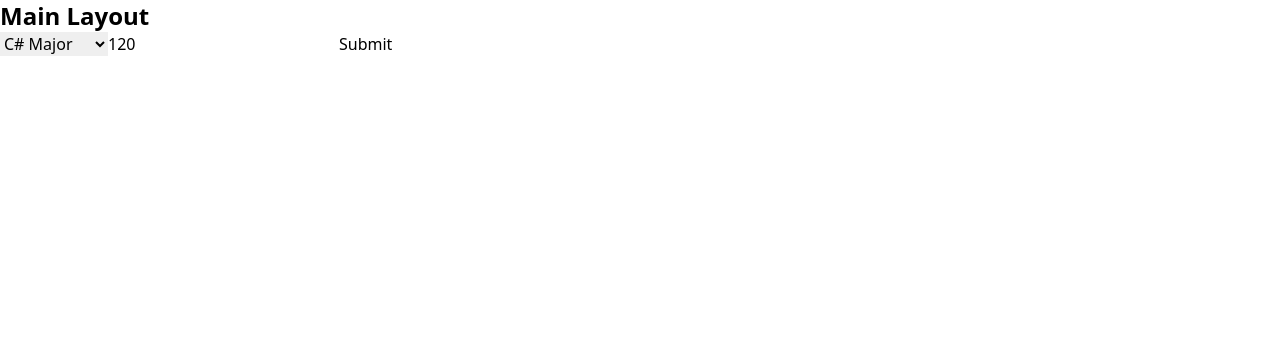
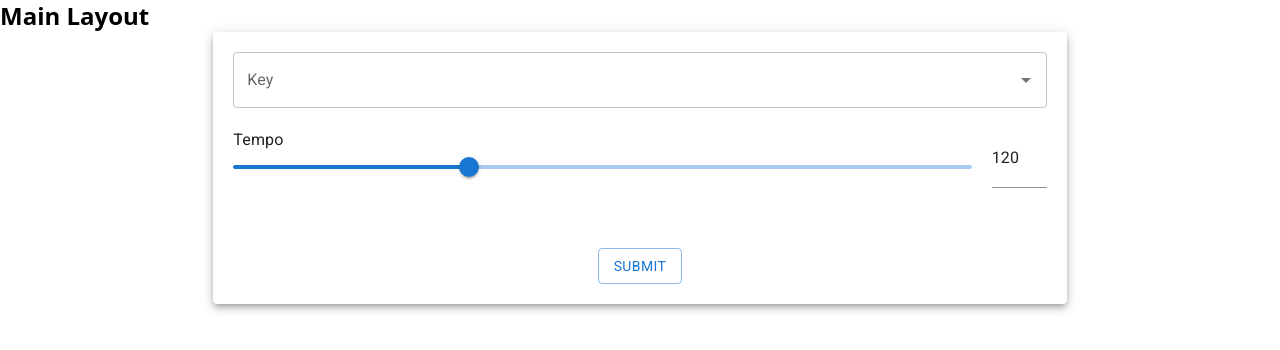
Before and after one commit to brimalval/wavenet-flask-react, a React (Create React App) app in the folder frontend/: page / in a window 1280 px wide. Shown: the top 350 px of the page. Built offline with nearby package versions, Linux system fonts and the light colour scheme.

Commit message:
Added Material UI & related dependencies

```diff
--- a/frontend/package.json
+++ b/frontend/package.json
@@ -5,6 +5,11 @@
   "homepage": "/",
   "proxy": "http://localhost:5000",
   "dependencies": {
+    "@emotion/react": "^11.9.0",
+    "@emotion/styled": "^11.8.1",
+    "@fontsource/roboto": "^4.5.5",
+    "@mui/icons-material": "^5.6.0",
+    "@mui/material": "^5.6.0",
     "@testing-library/jest-dom": "^5.16.4",
     "@testing-library/react": "^12.1.4",
     "@testing-library/user-event": "^13.5.0",
--- /dev/null
+++ b/frontend/src/components/ParameterForm.tsx
@@ -0,0 +1,132 @@
+import { Form, Formik } from "formik";
+import * as Yup from "yup";
+import { postParams } from "../utils/api";
+import { Key, Note, Scale } from "../utils/types/Key";
+import ParamsRequest from "../utils/types/ParamsRequest";
+import {
+  Autocomplete,
+  Button,
+  FormHelperText,
+  Input,
+  Slider,
+  TextField,
+  Typography,
+} from "@mui/material";
+
+function ParameterForm() {
+  const MIN_TEMPO = 45;
+  const MAX_TEMPO = 280;
+  const initialValues: ParamsRequest = {
+    key: "C#maj",
+    tempo: 120,
+  };
+  // TODO : Make validation schema match ParamRequest
+  // with ObjectSchema<ParamRequest>
+  const validationSchema = Yup.object({
+    key: Yup.string().required("Key is required"),
+    tempo: Yup.number()
+      .required("Tempo is required")
+      .min(MIN_TEMPO)
+      .max(MAX_TEMPO),
+    fart: Yup.boolean(),
+  });
+  type KeyOption = {
+    label: string;
+    value: Key;
+    scale: string;
+    scaleString: Scale;
+  };
+  const keyOptions: KeyOption[] = [];
+  Object.entries(Scale).forEach(([scale, scaleString]) =>
+    Object.values(Note).forEach((note) =>
+      keyOptions.push({
+        label: `${note} ${scale}`,
+        value: `${note}${scaleString}`,
+        scale: `${scale} Scale`,
+        scaleString: scaleString,
+      })
+    )
+  );
+
+  return (
+    <Formik
+      initialValues={initialValues}
+      validationSchema={validationSchema}
+      onSubmit={async (values, { setSubmitting }) => {
+        const resp = await postParams(values);
+        console.log(resp);
+        alert(
+          `You posted: ${JSON.stringify(values)}\n You got: ${JSON.stringify(
+            resp
+          )}`
+        );
+        setSubmitting(false);
+      }}
+    >
+      {({
+        values,
+        handleChange,
+        handleBlur,
+        isSubmitting,
+        setFieldValue,
+        errors,
+      }) => (
+        <Form className="flex flex-col space-y-5 justify-center">
+          <Autocomplete
+            options={keyOptions.sort((a, b) => a.scale.localeCompare(b.scale))}
+            onChange={(event, value) => {
+              setFieldValue("key", value?.value);
+            }}
+            groupBy={(option) => (option as KeyOption).scale}
+            getOptionLabel={(option) => (option as KeyOption).label}
+            renderInput={(params) => (
+              <TextField
+                {...params}
+                name="key"
+                label="Key"
+                error={!!errors.key}
+                helperText={errors.key}
+                variant="outlined"
+              />
+            )}
+          />
+
+          <div className="flex space-x-5">
+            <div className="grow">
+              <Typography>Tempo</Typography>
+              <Slider
+                value={values.tempo}
+                valueLabelDisplay="auto"
+                name="tempo"
+                onBlur={handleBlur}
+                onChange={handleChange}
+                min={MIN_TEMPO}
+                max={MAX_TEMPO}
+              />
+            </div>
+            <Input
+              value={values.tempo}
+              name="tempo"
+              onBlur={handleBlur}
+              onChange={handleChange}
+              error={!!errors.tempo}
+              inputProps={{
+                min: MIN_TEMPO,
+                max: MAX_TEMPO,
+                type: "number",
+              }}
+            />
+          </div>
+          <FormHelperText error>{errors.tempo ?? " "}</FormHelperText>
+          <div className="flex justify-center">
+            <Button variant="outlined" type="submit" disabled={isSubmitting}>
+              Submit
+            </Button>
+          </div>
+        </Form>
+      )}
+    </Formik>
+  );
+}
+
+export default ParameterForm;
--- a/frontend/src/pages/Home.tsx
+++ b/frontend/src/pages/Home.tsx
@@ -1,51 +1,11 @@
-import { Field, Form, Formik } from "formik";
-import * as Yup from "yup";
-import { postParams } from "../utils/api";
-import { Note, Scale } from "../utils/types/Key";
-import ParamsRequest from "../utils/types/ParamsRequest";
+import { Paper } from "@mui/material";
+import ParameterForm from "../components/ParameterForm";
 
 function Home() {
-  const initialValues: ParamsRequest = {
-    key: "C#maj",
-    tempo: 120,
-  };
-  const validationSchema = Yup.object({
-    key: Yup.string().required("Key is required"),
-    tempo: Yup.number().required("Tempo is required").min(45).max(280),
-  });
   return (
-    <Formik
-      initialValues={initialValues}
-      validationSchema={validationSchema}
-      onSubmit={async (values, { setSubmitting }) => {
-        const resp = await postParams(values);
-        console.log(resp);
-        setSubmitting(false);
-      }}
-    >
-      {({ isSubmitting, errors }) => (
-        <Form>
-          <Field name="key" as="select">
-            {Object.entries(Scale).map(([scale, scaleString]) => (
-              <optgroup key={scale} label={`${scale} Scale`}>
-                {Object.values(Note).map((note) => (
-                  <option key={note} value={`${note}${scaleString}`}>
-                    {note} {scale}
-                  </option>
-                ))}
-              </optgroup>
-            ))}
-          </Field>
-
-          <Field name="tempo" />
-          {errors.tempo && <div className="text-red-500">{errors.tempo}</div>}
-
-          <button type="submit" disabled={isSubmitting}>
-            Submit
-          </button>
-        </Form>
-      )}
-    </Formik>
+    <Paper className="w-2/3 mx-auto p-5" elevation={5}>
+      <ParameterForm />
+    </Paper>
   );
 }
 
--- a/frontend/src/utils/api.ts
+++ b/frontend/src/utils/api.ts
@@ -1,8 +1,8 @@
 import ParamsRequest from "./types/ParamsRequest";
 import axios from "axios";
 export async function postParams(request: ParamsRequest) {
-  const response = await axios.post("/api/post", request).catch((error) => {
-    return error.response;
-  });
+  const response = await axios
+    .post("/api/post", request)
+    .catch((error) => error.response);
   return response;
 }
--- a/frontend/src/utils/types/Key.ts
+++ b/frontend/src/utils/types/Key.ts
@@ -16,5 +16,4 @@ export enum Scale {
   Minor = "min",
 }
 
-type Key = `${Note}${Scale}`;
-export default Key;
+export type Key = `${Note}${Scale}`;
--- a/frontend/src/utils/types/ParamsRequest.ts
+++ b/frontend/src/utils/types/ParamsRequest.ts
@@ -1,4 +1,4 @@
-import Key from "./Key";
+import { Key } from "./Key";
 
 type Request = {
   key: Key;
```
Also changed, not shown: frontend/src/index.tsx (+5 -4 lines), 1 other file (tests, documents, lock files or other folders).
